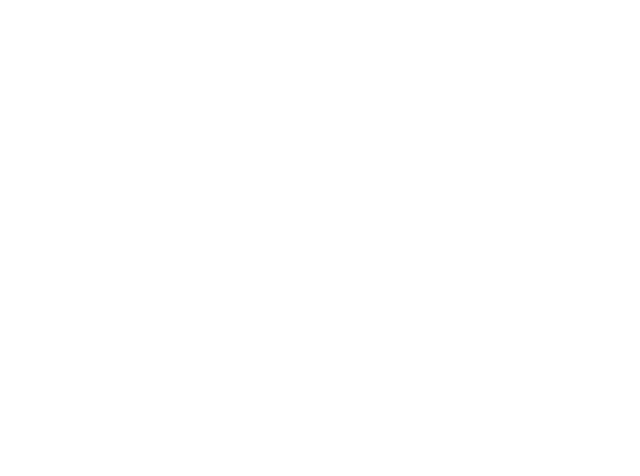
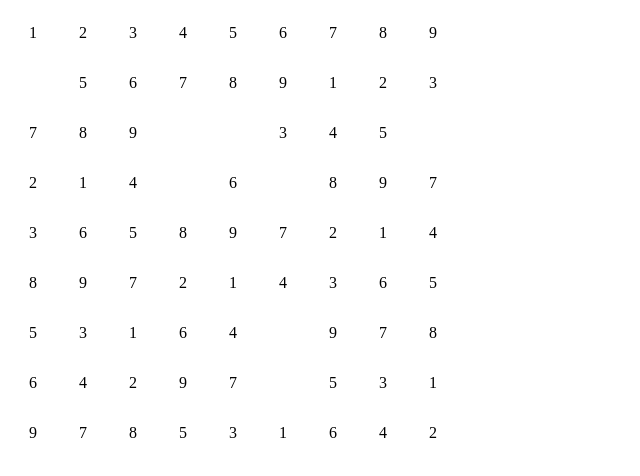
Before and after one commit to Kartik-Bhutra/Sudoku-Game, a React (Vite) app in the folder frontend/: page / in a window 1280 px wide. Shown: the top 476 px of the page, without its empty margins (0-640 px from the left). Built offline with nearby package versions, Linux system fonts and the light colour scheme.

Commit message:
create hook generate grid and use that to show the values

```diff
--- a/frontend/src/App.jsx
+++ b/frontend/src/App.jsx
@@ -1,7 +1,10 @@
+import Grid from "./components/Grid"
+
 function App() {
 
   return (
     <>
+    <Grid/>
     </>
   )
 }
--- /dev/null
+++ b/frontend/src/components/Grid.jsx
@@ -0,0 +1,46 @@
+import { useState } from "react";
+import useGrid from "../hooks/useGrid";
+import gridStyle from "../styles/grid.module.css";
+
+export default function Grid() {
+  const { generateGrid } = useGrid(0.9);
+  const { showGrid, solvedGrid } = generateGrid();
+  const [gridState, setGridState] = useState(showGrid);
+
+  const justOneNum = (e, rowIdx, colIdx) => {
+    const inputValue = e.target.value.at(-1);
+    console.log(inputValue);
+
+    if (/^[1-9]?$/.test(inputValue)) {
+      setGridState((prevState) => {
+        prevState[rowIdx][colIdx] = inputValue === "" ? 0 : Number(inputValue);
+        return [...prevState];
+      });
+    } else {
+      e.target.value = "";
+    }
+  };
+
+  return (
+    <div>
+      {gridState.map((row, rowIdx) => (
+        <div key={rowIdx} className={gridStyle.row}>
+          {row.map((gridValue, colIdx) => (
+            <div key={colIdx} className={gridStyle.valueContainer}>
+              {gridValue !== 0 && gridValue === solvedGrid[rowIdx][colIdx] ? (
+                gridValue
+              ) : (
+                <input
+                  type="text"
+                  className={gridStyle.gridField}
+                  value={gridValue ? gridValue : ""}
+                  onInput={(e) => justOneNum(e, rowIdx, colIdx)}
+                />
+              )}
+            </div>
+          ))}
+        </div>
+      ))}
+    </div>
+  );
+}
--- /dev/null
+++ b/frontend/src/hooks/useGrid.js
@@ -0,0 +1,60 @@
+export default function useGrid(showFactor) {
+  const GRID_SIZE = 9;
+  const SUBGRID_SIZE = 3;
+
+  const solvedGrid = Array.from({ length: GRID_SIZE }, () =>
+    Array(GRID_SIZE).fill(0)
+  );
+  const showGrid = Array.from({ length: GRID_SIZE }, () =>
+    Array(GRID_SIZE).fill(0)
+  );
+
+  function isValid(row, col, value) {
+    for (let i = 0; i < GRID_SIZE; i++) {
+      if (solvedGrid[row][i] === value || solvedGrid[i][col] === value)
+        return false;
+    }
+
+    const startRow = Math.floor(row / SUBGRID_SIZE) * SUBGRID_SIZE;
+    const startCol = Math.floor(col / SUBGRID_SIZE) * SUBGRID_SIZE;
+
+    for (let i = 0; i < SUBGRID_SIZE; i++) {
+      for (let j = 0; j < SUBGRID_SIZE; j++) {
+        if (solvedGrid[startRow + i][startCol + j] === value) return false;
+      }
+    }
+
+    return true;
+  }
+
+  function solve(row = 0, col = 0) {
+    if (row === GRID_SIZE) return true;
+    if (col === GRID_SIZE) return solve(row + 1, 0);
+
+    if (solvedGrid[row][col] !== 0) return solve(row, col + 1);
+
+    for (let value = 1; value <= GRID_SIZE; value++) {
+      if (isValid(row, col, value)) {
+        solvedGrid[row][col] = value;
+
+        if (Math.random() <= showFactor) {
+          showGrid[row][col] = value;
+        }
+
+        if (solve(row, col + 1)) return true;
+
+        solvedGrid[row][col] = 0;
+        showGrid[row][col] = 0;
+      }
+    }
+
+    return false;
+  }
+
+  return {
+    generateGrid: () => {
+      solve();
+      return { solvedGrid, showGrid};
+    },
+  };
+}
--- /dev/null
+++ b/frontend/src/styles/grid.module.css
@@ -0,0 +1,19 @@
+.row{
+    display: flex;
+}
+
+.gridField{
+    width: 100%;
+    height: 100%;
+    text-align: center;
+    border: none;
+    outline: none;
+}
+
+.valueContainer{
+    width: 50px;
+    height: 50px;
+    display: flex;
+    justify-content: center;
+    align-items: center;
+}
```
